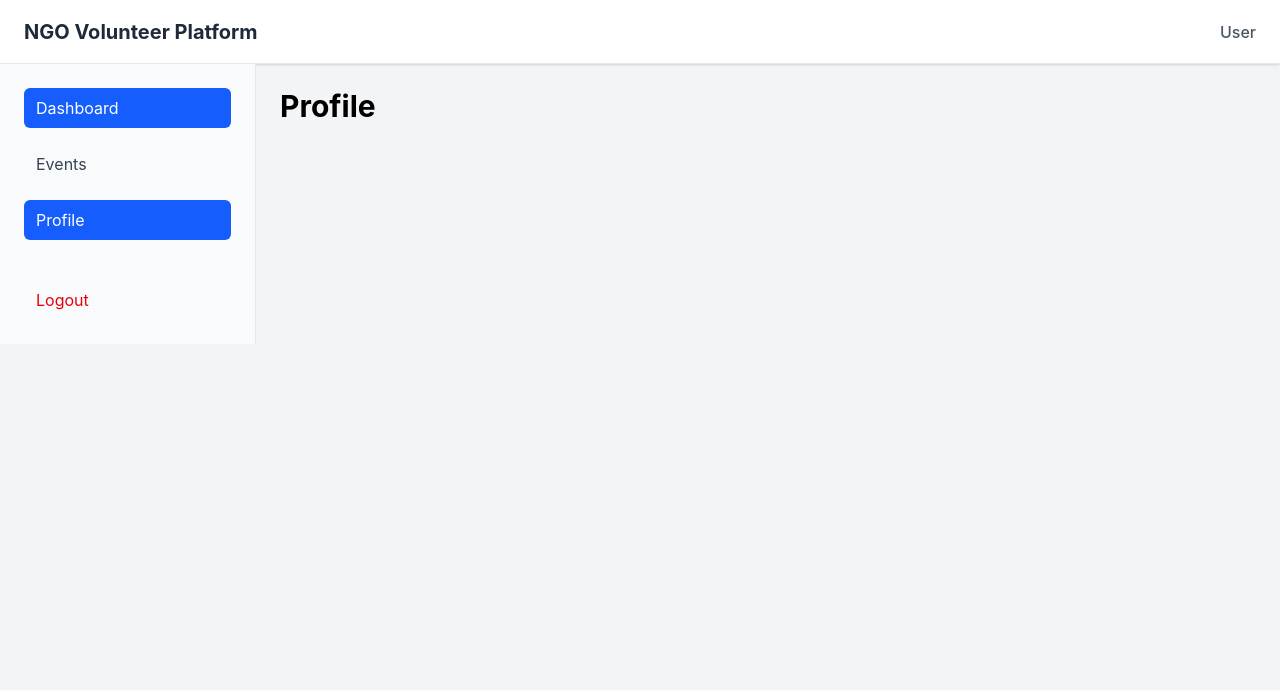
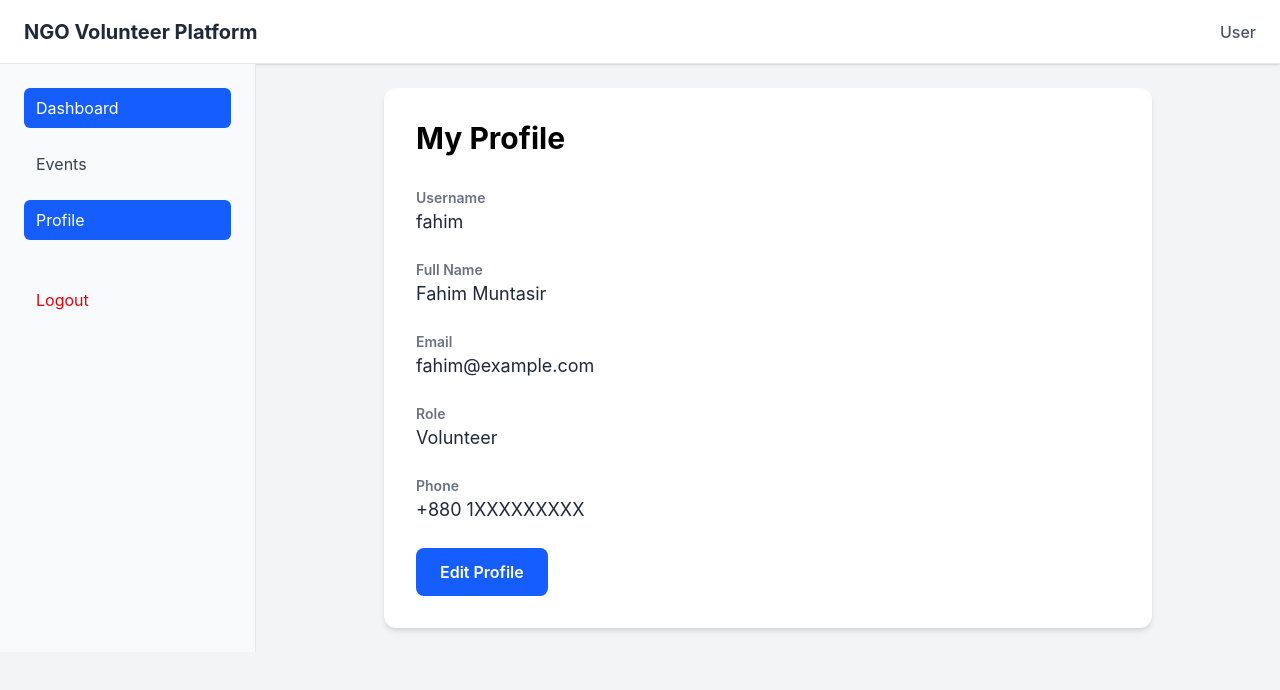
Before and after one commit to FahimMuntasr/NGO-Volunteer-Coordination-Platform, a React (Vite) app in the folder ngo-frontend/: page /dashboard/profile in a window 1280 px wide. Shown: the top 690 px of the page. Built offline with nearby package versions, Linux system fonts and the light colour scheme.

Commit message:
Add Profile Page

```diff
--- a/ngo-frontend/src/components/common/EventCard.tsx
+++ b/ngo-frontend/src/components/common/EventCard.tsx
@@ -1,3 +1,5 @@
+import { Link } from "react-router-dom";
+
 type EventCardProps = {
   title: string;
   date: string;
@@ -29,9 +31,12 @@ export default function EventCard({
         {description}
       </p>
 
-      <button className="mt-6 rounded-lg bg-blue-600 px-4 py-2 font-medium text-white transition hover:bg-blue-700">
-        View Details
-      </button>
+        <Link
+          to="/dashboard/events/1"
+          className="mt-6 inline-block rounded-lg bg-blue-600 px-4 py-2 font-medium text-white transition hover:bg-blue-700"
+        >
+          View Details
+        </Link>
     </div>
   );
 }
--- /dev/null
+++ b/ngo-frontend/src/pages/EventDetails.tsx
@@ -0,0 +1,36 @@
+import DashboardLayout from "../layouts/DashboardLayout";
+
+export default function EventDetails() {
+  return (
+    <DashboardLayout>
+      <div className="mx-auto max-w-4xl rounded-xl bg-white p-8 shadow-md">
+        <h1 className="text-3xl font-bold">
+          Tree Plantation Drive
+        </h1>
+
+        <p className="mt-3 text-gray-500">
+          📅 20 August 2026
+        </p>
+
+        <p className="text-gray-500">
+          📍 Dhaka
+        </p>
+
+        <div className="mt-6">
+          <h2 className="mb-2 text-xl font-semibold">
+            Description
+          </h2>
+
+          <p className="text-gray-700">
+            Join us in planting trees around the city to
+            create a greener and healthier environment.
+          </p>
+        </div>
+
+        <button className="mt-8 rounded-lg bg-green-600 px-6 py-3 font-semibold text-white transition hover:bg-green-700">
+          Register for Event
+        </button>
+      </div>
+    </DashboardLayout>
+  );
+}
--- a/ngo-frontend/src/pages/Profile.tsx
+++ b/ngo-frontend/src/pages/Profile.tsx
@@ -3,7 +3,60 @@ import DashboardLayout from "../layouts/DashboardLayout";
 export default function Profile() {
   return (
     <DashboardLayout>
-      <h1 className="text-3xl font-bold">Profile</h1>
+      <div className="mx-auto max-w-3xl rounded-xl bg-white p-8 shadow-md">
+        <h1 className="mb-8 text-3xl font-bold">
+          My Profile
+        </h1>
+
+        <div className="space-y-6">
+          <div>
+            <h2 className="text-sm font-semibold text-gray-500">
+              Username
+            </h2>
+            <p className="text-lg text-gray-800">fahim</p>
+          </div>
+
+          <div>
+            <h2 className="text-sm font-semibold text-gray-500">
+              Full Name
+            </h2>
+            <p className="text-lg text-gray-800">
+              Fahim Muntasir
+            </p>
+          </div>
+
+          <div>
+            <h2 className="text-sm font-semibold text-gray-500">
+              Email
+            </h2>
+            <p className="text-lg text-gray-800">
+              fahim@example.com
+            </p>
+          </div>
+
+          <div>
+            <h2 className="text-sm font-semibold text-gray-500">
+              Role
+            </h2>
+            <p className="text-lg text-gray-800">
+              Volunteer
+            </p>
+          </div>
+
+          <div>
+            <h2 className="text-sm font-semibold text-gray-500">
+              Phone
+            </h2>
+            <p className="text-lg text-gray-800">
+              +880 1XXXXXXXXX
+            </p>
+          </div>
+
+          <button className="rounded-lg bg-blue-600 px-6 py-3 font-semibold text-white hover:bg-blue-700">
+            Edit Profile
+          </button>
+        </div>
+      </div>
     </DashboardLayout>
   );
 }
--- a/ngo-frontend/src/routes/AppRoutes.tsx
+++ b/ngo-frontend/src/routes/AppRoutes.tsx
@@ -7,6 +7,7 @@ import Dashboard from "../pages/Dashboard";
 import Events from "../pages/Events";
 import Profile from "../pages/Profile";
 import NotFound from "../pages/NotFound";
+import EventDetails from "../pages/EventDetails";
 
 export default function AppRoutes() {
     return (
@@ -19,7 +20,10 @@ export default function AppRoutes() {
                 <Route path="/dashboard/events" element={<Events />} />
                 <Route path="/dashboard/profile" element={<Profile />} />
 
+                <Route path="/dashboard/events/:id" element={<EventDetails />} />
+
                 <Route path="*" element={<NotFound />} />
+
             </Routes>
         </BrowserRouter>
     );
```
